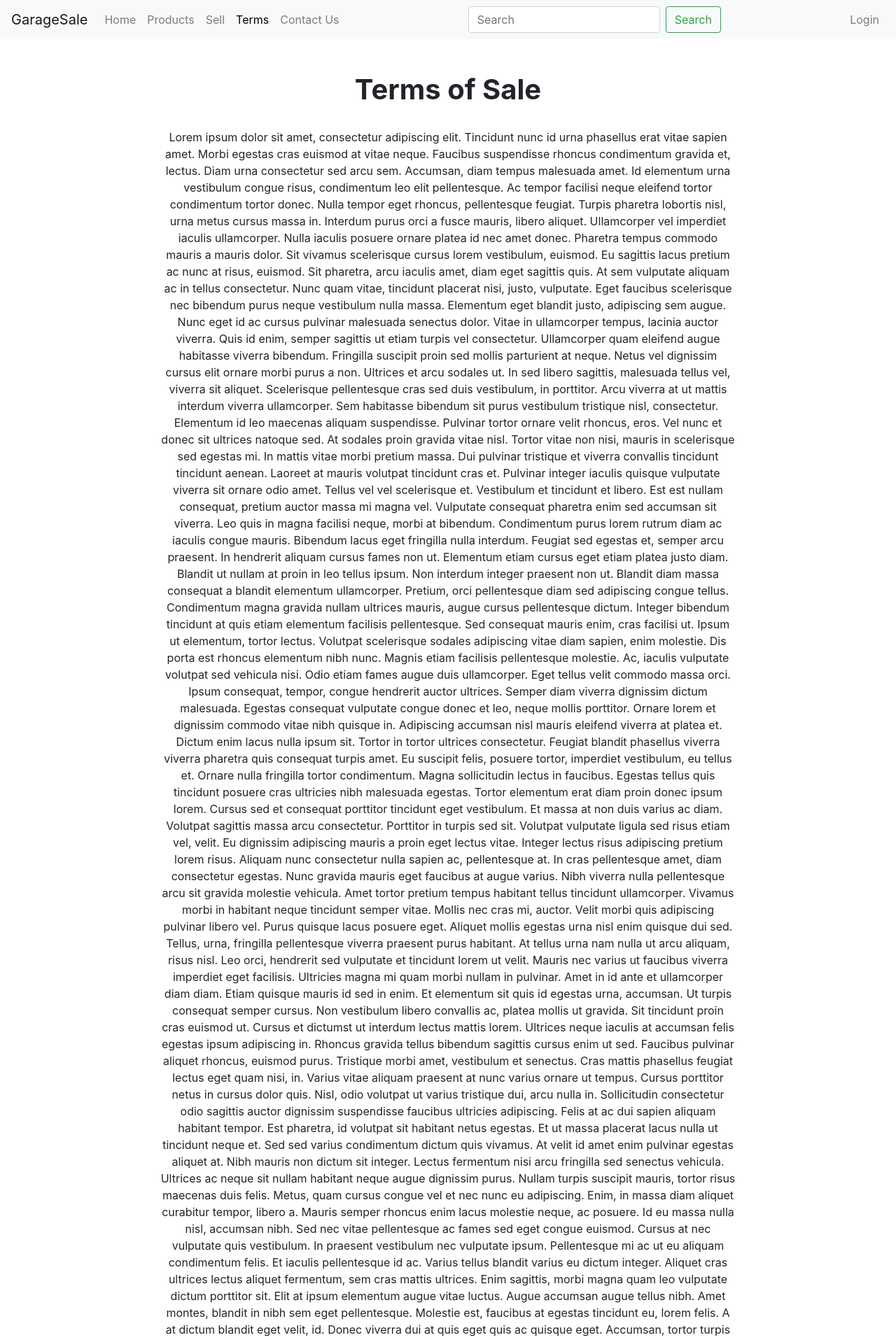
After one commit to ShaunJorstad/Simple-Ecommerce-Site, a Flask app: template templates/terms.j2 in a window 1280 px wide. The commit adds this page. Shown: the top 1915 px of the page at 70% size. Run offline with Flask 2, Linux system fonts and the light colour scheme; the template is opened without the code that fills it, so the values that code supplies are empty; parts of the project's set-up code (start-up, migrations or seed data) failed here and were passed over; some libraries are stand-ins or nearby versions.

Commit message:
Terms of Service Page

```diff
--- a/server.py
+++ b/server.py
@@ -160,6 +160,17 @@ def contact():
 	return "this is the contact us page"
 
 @app.route('/terms')
-@login_required
 def terms():
-	return "this is the terms page"
+	uid = session.get("uid")
+	try:
+		exp = session.get("expires")
+	except:
+		exp = None
+	if uid is None or exp is None or exp > (datetime.now() + timedelta(hours=1)):
+		return render_template("terms.j2", user=None)
+	else:
+		db = get_db()
+		usr = db.cursor().execute('''
+		select fname, lname, email from users where uid=?
+		''',(uid, )).fetchone()
+		return render_template("terms.j2", user=usr)
--- /dev/null
+++ b/static/styles/base.css
@@ -0,0 +1,4 @@
+footer {
+    background-color: #33383c;
+    padding:70px 0px;
+}
--- a/static/styles/home.css
+++ b/static/styles/home.css
@@ -1,10 +1,6 @@
-footer {
-        background-color: #33383c;
-        padding:70px 0px;
-    }
 
 #home {
-    color: black !important;
+    color: black;
 }
 
 #description {
--- /dev/null
+++ b/static/styles/terms.css
@@ -0,0 +1,3 @@
+#terms {
+    color: black;
+}
--- a/templates/base.j2
+++ b/templates/base.j2
@@ -3,6 +3,7 @@
 <head>
     <title>{% block title %}{% endblock %} - GarageSale</title>
     <meta charset="utf-8">
+    <link rel="stylesheet" href="{{ url_for('static', filename='styles/base.css') }}">
     <link rel="stylesheet" href="https://maxcdn.bootstrapcdn.com/bootstrap/4.5.2/css/bootstrap.min.css">
     <script src="https://ajax.googleapis.com/ajax/libs/jquery/3.5.1/jquery.min.js"></script>
     <script src="https://cdnjs.cloudflare.com/ajax/libs/popper.js/1.16.0/umd/popper.min.js"></script>
--- /dev/null
+++ b/templates/terms.j2
@@ -0,0 +1,56 @@
+<!DOCTYPE html>
+
+{% extends "base.j2" %}
+
+<html>
+{% block title %}Terms of Service{% endblock %}
+{% block head %}
+<link rel="stylesheet" href="{{ url_for('static', filename='styles/terms.css') }}">
+{{ super() }}
+{% endblock %}
+
+<body>
+    {% block nav %}
+    {{ super() }}
+    {% endblock %}
+
+{% block content %}
+    <main class="container-fluid">
+        <div class="row text-center d-flex justify-content-center">
+            <h1 class="font-weight-bold pt-5">Terms of Sale</h1>
+        </div>
+        <div class="row text-center d-flex justify-content-center">
+            <p class="font weight-light col-md-8 pt-4">Lorem ipsum dolor sit amet, consectetur adipiscing elit. Tincidunt nunc id urna phasellus erat vitae sapien amet. Morbi egestas cras euismod at vitae neque. Faucibus suspendisse rhoncus condimentum gravida et, lectus. Diam urna consectetur sed arcu sem. Accumsan, diam tempus malesuada amet. Id elementum urna vestibulum congue risus, condimentum leo elit pellentesque. Ac tempor facilisi neque eleifend tortor condimentum tortor donec. Nulla tempor eget rhoncus, pellentesque feugiat. Turpis pharetra lobortis nisl, urna metus cursus massa in. Interdum purus orci a fusce mauris, libero aliquet.
+Ullamcorper vel imperdiet iaculis ullamcorper. Nulla iaculis posuere ornare platea id nec amet donec. Pharetra tempus commodo mauris a mauris dolor. Sit vivamus scelerisque cursus lorem vestibulum, euismod. Eu sagittis lacus pretium ac nunc at risus, euismod. Sit pharetra, arcu iaculis amet, diam eget sagittis quis. At sem vulputate aliquam ac in tellus consectetur. Nunc quam vitae, tincidunt placerat nisi, justo, vulputate. Eget faucibus scelerisque nec bibendum purus neque vestibulum nulla massa. Elementum eget blandit justo, adipiscing sem augue. Nunc eget id ac cursus pulvinar malesuada senectus dolor.
+Vitae in ullamcorper tempus, lacinia auctor viverra. Quis id enim, semper sagittis ut etiam turpis vel consectetur. Ullamcorper quam eleifend augue habitasse viverra bibendum. Fringilla suscipit proin sed mollis parturient at neque. Netus vel dignissim cursus elit ornare morbi purus a non.
+Ultrices et arcu sodales ut. In sed libero sagittis, malesuada tellus vel, viverra sit aliquet. Scelerisque pellentesque cras sed duis vestibulum, in porttitor. Arcu viverra at ut mattis interdum viverra ullamcorper. Sem habitasse bibendum sit purus vestibulum tristique nisl, consectetur. Elementum id leo maecenas aliquam suspendisse. Pulvinar tortor ornare velit rhoncus, eros. Vel nunc et donec sit ultrices natoque sed. At sodales proin gravida vitae nisl. Tortor vitae non nisi, mauris in scelerisque sed egestas mi. In mattis vitae morbi pretium massa. Dui pulvinar tristique et viverra convallis tincidunt tincidunt aenean.
+Laoreet at mauris volutpat tincidunt cras et. Pulvinar integer iaculis quisque vulputate viverra sit ornare odio amet. Tellus vel vel scelerisque et. Vestibulum et tincidunt et libero. Est est nullam consequat, pretium auctor massa mi magna vel. Vulputate consequat pharetra enim sed accumsan sit viverra. Leo quis in magna facilisi neque, morbi at bibendum. Condimentum purus lorem rutrum diam ac iaculis congue mauris. Bibendum lacus eget fringilla nulla interdum. Feugiat sed egestas et, semper arcu praesent. In hendrerit aliquam cursus fames non ut. Elementum etiam cursus eget etiam platea justo diam.
+Blandit ut nullam at proin in leo tellus ipsum. Non interdum integer praesent non ut. Blandit diam massa consequat a blandit elementum ullamcorper. Pretium, orci pellentesque diam sed adipiscing congue tellus. Condimentum magna gravida nullam ultrices mauris, augue cursus pellentesque dictum. Integer bibendum tincidunt at quis etiam elementum facilisis pellentesque. Sed consequat mauris enim, cras facilisi ut. Ipsum ut elementum, tortor lectus. Volutpat scelerisque sodales adipiscing vitae diam sapien, enim molestie. Dis porta est rhoncus elementum nibh nunc. Magnis etiam facilisis pellentesque molestie. Ac, iaculis vulputate volutpat sed vehicula nisi. Odio etiam fames augue duis ullamcorper. Eget tellus velit commodo massa orci. Ipsum consequat, tempor, congue hendrerit auctor ultrices.
+Semper diam viverra dignissim dictum malesuada. Egestas consequat vulputate congue donec et leo, neque mollis porttitor. Ornare lorem et dignissim commodo vitae nibh quisque in. Adipiscing accumsan nisl mauris eleifend viverra at platea et. Dictum enim lacus nulla ipsum sit. Tortor in tortor ultrices consectetur. Feugiat blandit phasellus viverra viverra pharetra quis consequat turpis amet.
+Eu suscipit felis, posuere tortor, imperdiet vestibulum, eu tellus et. Ornare nulla fringilla tortor condimentum. Magna sollicitudin lectus in faucibus. Egestas tellus quis tincidunt posuere cras ultricies nibh malesuada egestas. Tortor elementum erat diam proin donec ipsum lorem. Cursus sed et consequat porttitor tincidunt eget vestibulum. Et massa at non duis varius ac diam. Volutpat sagittis massa arcu consectetur. Porttitor in turpis sed sit. Volutpat vulputate ligula sed risus etiam vel, velit. Eu dignissim adipiscing mauris a proin eget lectus vitae. Integer lectus risus adipiscing pretium lorem risus. Aliquam nunc consectetur nulla sapien ac, pellentesque at.
+In cras pellentesque amet, diam consectetur egestas. Nunc gravida mauris eget faucibus at augue varius. Nibh viverra nulla pellentesque arcu sit gravida molestie vehicula. Amet tortor pretium tempus habitant tellus tincidunt ullamcorper. Vivamus morbi in habitant neque tincidunt semper vitae. Mollis nec cras mi, auctor. Velit morbi quis adipiscing pulvinar libero vel. Purus quisque lacus posuere eget. Aliquet mollis egestas urna nisl enim quisque dui sed. Tellus, urna, fringilla pellentesque viverra praesent purus habitant. At tellus urna nam nulla ut arcu aliquam, risus nisl.
+Leo orci, hendrerit sed vulputate et tincidunt lorem ut velit. Mauris nec varius ut faucibus viverra imperdiet eget facilisis. Ultricies magna mi quam morbi nullam in pulvinar. Amet in id ante et ullamcorper diam diam. Etiam quisque mauris id sed in enim. Et elementum sit quis id egestas urna, accumsan. Ut turpis consequat semper cursus. Non vestibulum libero convallis ac, platea mollis ut gravida. Sit tincidunt proin cras euismod ut. Cursus et dictumst ut interdum lectus mattis lorem. Ultrices neque iaculis at accumsan felis egestas ipsum adipiscing in. Rhoncus gravida tellus bibendum sagittis cursus enim ut sed. Faucibus pulvinar aliquet rhoncus, euismod purus. Tristique morbi amet, vestibulum et senectus.
+Cras mattis phasellus feugiat lectus eget quam nisi, in. Varius vitae aliquam praesent at nunc varius ornare ut tempus. Cursus porttitor netus in cursus dolor quis. Nisl, odio volutpat ut varius tristique dui, arcu nulla in. Sollicitudin consectetur odio sagittis auctor dignissim suspendisse faucibus ultricies adipiscing. Felis at ac dui sapien aliquam habitant tempor. Est pharetra, id volutpat sit habitant netus egestas. Et ut massa placerat lacus nulla ut tincidunt neque et. Sed sed varius condimentum dictum quis vivamus. At velit id amet enim pulvinar egestas aliquet at. Nibh mauris non dictum sit integer. Lectus fermentum nisi arcu fringilla sed senectus vehicula. Ultrices ac neque sit nullam habitant neque augue dignissim purus.
+Nullam turpis suscipit mauris, tortor risus maecenas duis felis. Metus, quam cursus congue vel et nec nunc eu adipiscing. Enim, in massa diam aliquet curabitur tempor, libero a. Mauris semper rhoncus enim lacus molestie neque, ac posuere. Id eu massa nulla nisl, accumsan nibh. Sed nec vitae pellentesque ac fames sed eget congue euismod. Cursus at nec vulputate quis vestibulum.
+In praesent vestibulum nec vulputate ipsum. Pellentesque mi ac ut eu aliquam condimentum felis. Et iaculis pellentesque id ac. Varius tellus blandit varius eu dictum integer. Aliquet cras ultrices lectus aliquet fermentum, sem cras mattis ultrices. Enim sagittis, morbi magna quam leo vulputate dictum porttitor sit. Elit at ipsum elementum augue vitae luctus. Augue accumsan augue tellus nibh. Amet montes, blandit in nibh sem eget pellentesque. Molestie est, faucibus at egestas tincidunt eu, lorem felis. A at dictum blandit eget velit, id. Donec viverra dui at quis eget quis ac quisque eget. Accumsan, tortor turpis in ornare lorem integer blandit arcu. Malesuada fringilla id feugiat volutpat turpis faucibus.
+Adipiscing adipiscing nibh arcu ac. Pulvinar ut nisi pellentesque amet. Ullamcorper diam ipsum felis quis. Diam ut sed quis dolor euismod penatibus rutrum quisque. Pharetra integer cursus massa ut lectus. Turpis odio cras mauris platea mauris.
+Luctus bibendum fusce vel eu vulputate euismod id. Eu integer rhoncus nisi cursus vitae tincidunt tellus. Vulputate eu pellentesque luctus ullamcorper. Mauris, quisque volutpat fusce mattis sit sit suspendisse diam gravida. Est, mattis lectus venenatis pellentesque urna vitae nam. Odio proin pretium mattis nunc id donec tristique purus dolor. Ante pulvinar eu ultricies at sed consequat eu at morbi. Quisque urna at sapien enim sit est. Turpis bibendum nisl, mauris pulvinar pellentesque facilisis scelerisque ut habitasse. Tempor ut odio id duis et. Velit sem purus est diam enim. Commodo pretium nisi, purus natoque. Commodo varius eget orci, etiam. Ante dictumst libero in massa placerat. Tellus eget gravida quis vulputate nulla id erat.
+Et morbi ac facilisis at mi eget donec ut. Nullam potenti velit elementum platea. Eget venenatis commodo, integer libero. Enim, quis tellus dictum pharetra nulla venenatis, in. Pretium, amet vulputate ante parturient purus elementum, et. Risus aliquet sapien lacus id ultricies senectus. Ornare pulvinar odio id amet.
+Eros, aliquam lectus porttitor amet donec aliquet urna. Cras sit morbi viverra massa in praesent orci. Amet, eu ut nullam purus ultrices. Ornare est arcu, eget ac vitae arcu etiam. Elit duis sagittis, fringilla nunc faucibus a augue. Adipiscing ut ut venenatis diam sit nec porttitor vulputate sed. Cras vitae sed aliquam posuere.
+Euismod sem id fermentum volutpat eu. Vel scelerisque convallis feugiat purus eget metus amet fermentum eget. Enim ornare dolor arcu, consequat, mollis urna. At felis ac nunc, amet dolor velit velit, turpis fringilla. Dictum elit, sapien, ipsum quam. A arcu ultrices faucibus gravida iaculis cursus orci.
+Sociis eget nibh fames a, sapien. Ante odio nisi ullamcorper tortor. Vel odio mattis tortor nunc, non sed. Magna nisl tellus vitae donec dictum. Id aliquam hendrerit nunc purus curabitur velit vulputate. Amet, in tempus consectetur magna pellentesque. Ut sed a id velit ornare etiam molestie.
+Nec in convallis facilisi sed lorem lorem non, duis. Morbi et sed mi nascetur luctus purus. Luctus sem molestie aenean enim nec. Nulla tempor ac arcu massa dictum posuere. Ultrices proin in cras nunc, augue. Varius duis nibh urna ut mauris ac interdum fermentum. Nibh sed nibh sed in commodo posuere venenatis fermentum. Gravida ultricies integer aliquam rhoncus nisl ipsum. Velit pharetra vitae eu aliquet scelerisque pulvinar nisi. Nunc mauris, sed neque pharetra quam nulla.
+Morbi vestibulum risus amet lacus. Urna vel, orci semper placerat. Accumsan, congue ligula adipiscing sed sed arcu lobortis. Mi, convallis vitae, ultricies non nisi, velit. Mattis nunc diam venenatis lacus in eu urna, amet phasellus.
+Porttitor ut senectus ac condimentum pretium felis, nullam molestie. Suscipit tempor est nulla habitant id cursus orci pellentesque at. Tempor nunc sem sit pellentesque. Malesuada gravida amet, porta nam viverra diam risus. Condimentum tempor viverra ultrices viverra. Sed nam sagittis morbi non.
+Tristique diam viverra molestie viverra tellus turpis. Sit egestas nisl scelerisque id donec urna ut etiam blandit. Sagittis a morbi amet tortor orci quisque elementum. Non purus est, consequat eu. Nulla vestibulum sed eros, sit. In sed pharetra ac fermentum, vulputate volutpat. Velit sed turpis ultricies volutpat diam.
+Egestas at cursus integer viverra. Quis vestibulum arcu pretium mi turpis tellus, orci tristique elementum. Fermentum ut magna tincidunt dolor vitae, orci morbi nunc sit. Lacus malesuada bibendum quam neque quam diam. Consectetur morbi id fusce pellentesque odio nulla suspendisse. Sit dui nunc velit faucibus pellentesque non vitae mauris, sagittis. Nunc at risus odio volutpat orci.
+Elementum ut id diam sed sagittis nec adipiscing. Convallis amet, tellus donec mauris. Lacinia fusce dapibus est id. Est est facilisis suspendisse sed arcu magna laoreet aliquam. Consectetur tincidunt diam sit aliquam tortor elit feugiat. Tristique proin sociis lorem adipiscing donec blandit pellentesque cursus proin.</p>
+        </div>
+    </main>
+{% endblock %}
+
+{% block footer %}
+{{ super() }}
+{% endblock %}
+
+</body>
```
